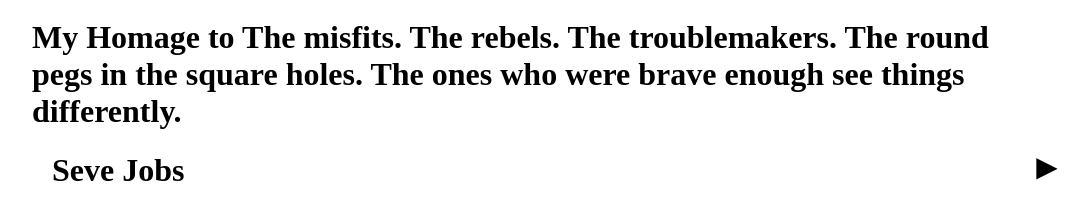
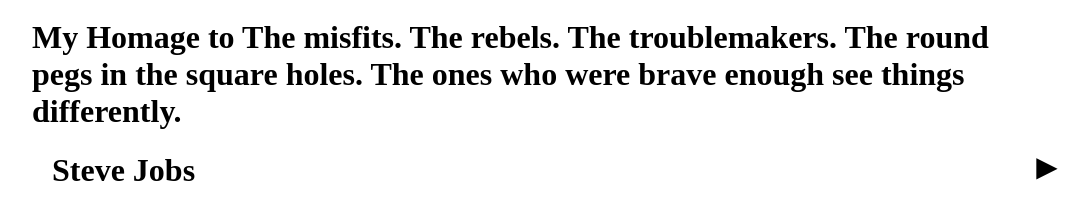
Before and after one commit to virajitgp/virajitgp.github.io, a plain HTML site: page people.html in a window 1280 px wide. Shown: the part 322-542 px from the top of the page, without its empty margins (96-1183 px from the left). Drawn offline with Linux system fonts and the light colour scheme.

Commit message:
Update people.html

```diff
--- a/people.html
+++ b/people.html
@@ -55,7 +55,7 @@
 
     <iframe width="560" height="320" src="https://www.youtube.com/embed/-z4NS2zdrZc?si=LijA9xxZWcXBwDfN" title="YouTube video player" frameborder="0" allow="accelerometer; autoplay; clipboard-write; encrypted-media; gyroscope; picture-in-picture; web-share" referrerpolicy="strict-origin-when-cross-origin" allowfullscreen></iframe>
   <h1>My Homage to The misfits. The rebels. The troublemakers. The round pegs in the square holes. The ones who were brave enough see things differently.</h1>
-  <h1 class="dropdown-heading">Seve Jobs</h1>
+  <h1 class="dropdown-heading"> Steve Jobs</h1>
   <div class="dropdown-content">
     <p>WHAT STEVE THOUGHT ME: My Hero's who built the world around me, They are'nt any smarte,more talanted than i am,The only diffrence between me and them was that they had the audacity and the determination to build, to solve the worlds grearest problems and were unafraid of breaking the status quo, the diffrence was that they thought diffrent</p>
   </div>
```
